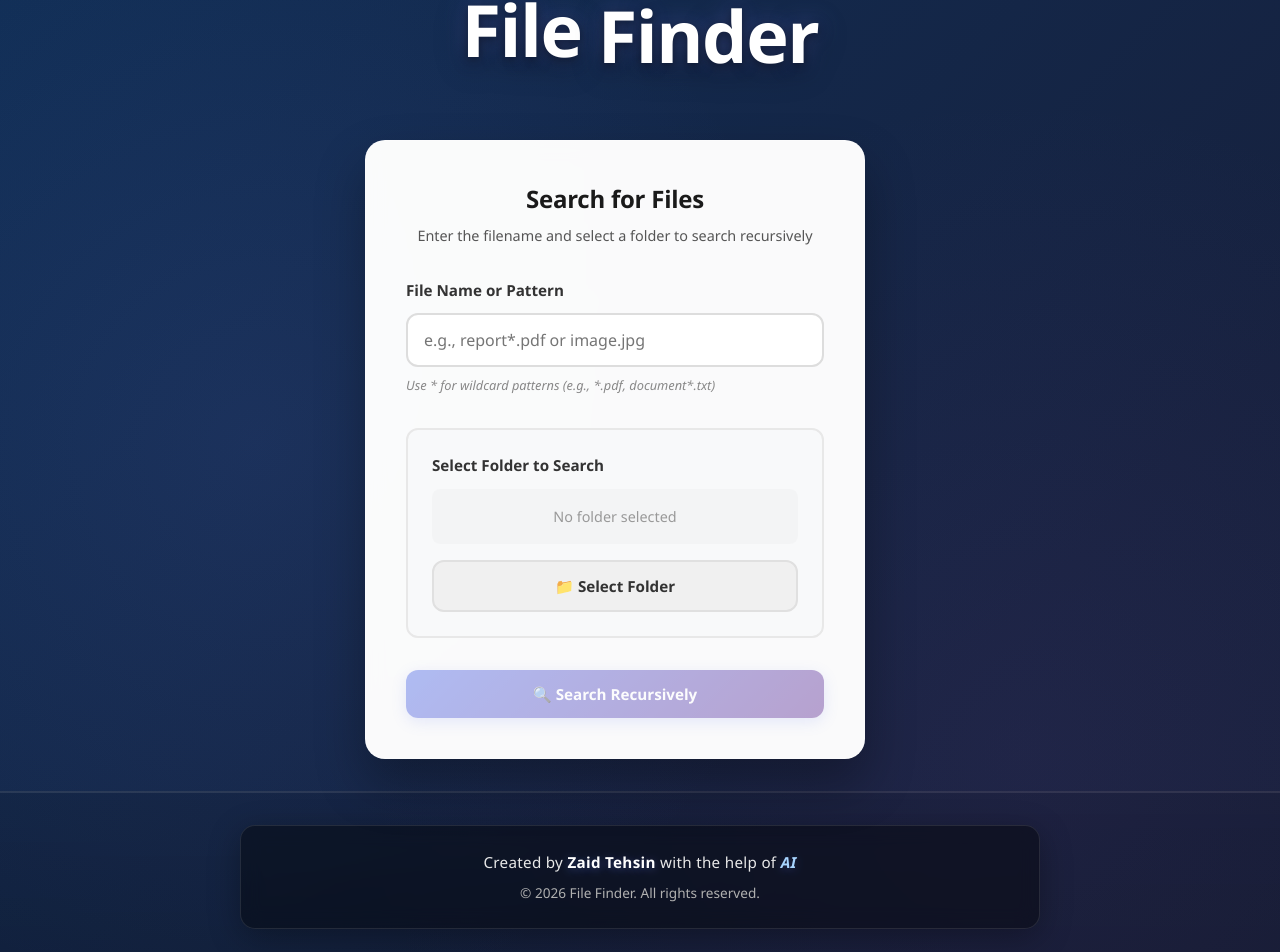
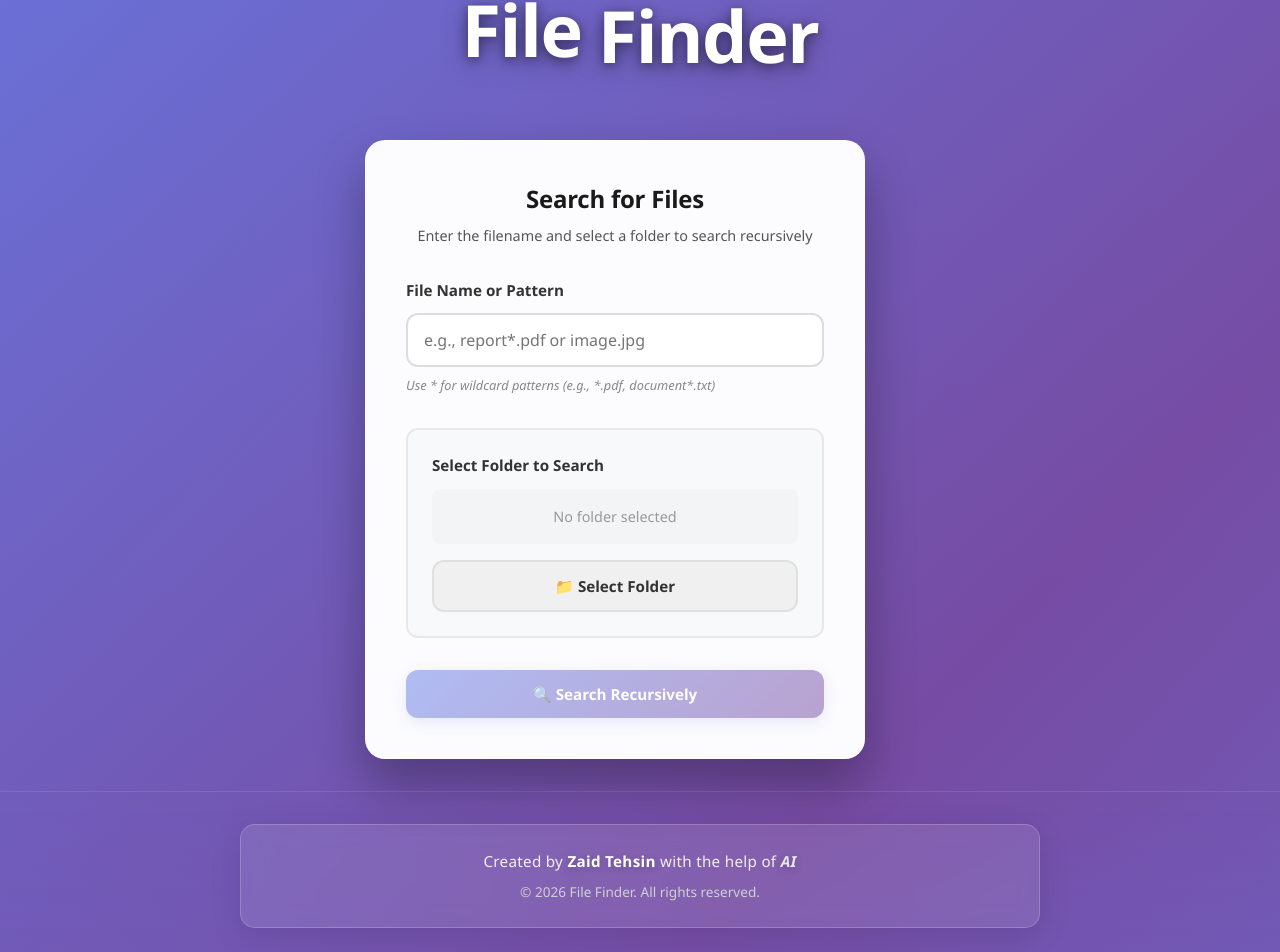
Before and after one commit to ZaidTehsinX/file-finder-app, a React (Vite) app: page / in a window 1280 px wide. Shown: the part 76-1028 px from the top of the page. Built offline with nearby package versions, Linux system fonts and the light colour scheme.

Commit message:
Revert to purple-blue gradient background and improve text visibility

```diff
--- a/src/App.css
+++ b/src/App.css
@@ -8,7 +8,7 @@
   display: flex;
   flex-direction: column;
   min-height: 100vh;
-  background: linear-gradient(135deg, #1a1a2e 0%, #16213e 25%, #0f3460 50%, #16213e 75%, #1a1a2e 100%);
+  background: linear-gradient(135deg, #667eea 0%, #764ba2 25%, #667eea 50%, #764ba2 75%, #667eea 100%);
   background-size: 400% 400%;
   animation: gradientBG 15s ease infinite;
   position: relative;
@@ -34,8 +34,7 @@
   left: 0;
   right: 0;
   bottom: 0;
-  background: radial-gradient(circle at 20% 50%, rgba(102, 126, 234, 0.1) 0%, transparent 50%),
-              radial-gradient(circle at 80% 80%, rgba(118, 75, 162, 0.1) 0%, transparent 50%);
+  background: linear-gradient(180deg, rgba(102, 126, 234, 0.05) 0%, rgba(118, 75, 162, 0.05) 100%);
   pointer-events: none;
 }
 
--- a/src/components/AnimatedHeading.css
+++ b/src/components/AnimatedHeading.css
@@ -23,10 +23,9 @@
 .word {
   color: #ffffff;
   text-shadow:
-    0 4px 15px rgba(0, 0, 0, 0.4),
-    0 2px 8px rgba(0, 0, 0, 0.3),
-    0 0 20px rgba(102, 126, 234, 0.5);
-  filter: drop-shadow(0 6px 12px rgba(0, 0, 0, 0.3));
+    0 4px 15px rgba(0, 0, 0, 0.3),
+    0 2px 8px rgba(0, 0, 0, 0.2);
+  filter: drop-shadow(0 6px 12px rgba(0, 0, 0, 0.2));
   animation: glowPulse 3s ease-in-out infinite;
   position: relative;
   font-weight: 900;
@@ -43,15 +42,13 @@
 @keyframes glowPulse {
   0%, 100% {
     text-shadow:
-      0 4px 15px rgba(0, 0, 0, 0.4),
-      0 2px 8px rgba(0, 0, 0, 0.3),
-      0 0 20px rgba(102, 126, 234, 0.5);
+      0 4px 15px rgba(0, 0, 0, 0.3),
+      0 2px 8px rgba(0, 0, 0, 0.2);
   }
   50% {
     text-shadow:
-      0 6px 25px rgba(0, 0, 0, 0.5),
-      0 3px 12px rgba(0, 0, 0, 0.4),
-      0 0 30px rgba(102, 126, 234, 0.7);
+      0 6px 25px rgba(0, 0, 0, 0.4),
+      0 3px 12px rgba(0, 0, 0, 0.3);
   }
 }
 
@@ -76,7 +73,6 @@
 .animated-heading:hover .word {
   animation-duration: 2s;
   text-shadow:
-    0 6px 25px rgba(0, 0, 0, 0.5),
-    0 3px 12px rgba(0, 0, 0, 0.4),
-    0 0 30px rgba(102, 126, 234, 0.8);
+    0 6px 25px rgba(0, 0, 0, 0.4),
+    0 3px 12px rgba(0, 0, 0, 0.3);
 }
--- a/src/components/Footer.css
+++ b/src/components/Footer.css
@@ -1,26 +1,26 @@
 .footer {
   margin-top: auto;
   padding: 2rem 1rem;
-  background: linear-gradient(180deg, rgba(0, 0, 0, 0.1), rgba(0, 0, 0, 0.15));
-  border-top: 2px solid rgba(255, 255, 255, 0.1);
+  background: linear-gradient(180deg, transparent, rgba(102, 126, 234, 0.05));
+  border-top: 1px solid rgba(255, 255, 255, 0.1);
 }
 
 .footer-content {
   max-width: 800px;
   margin: 0 auto;
-  background: rgba(0, 0, 0, 0.4);
+  background: rgba(255, 255, 255, 0.1);
   border-radius: 15px;
   padding: 1.5rem;
   backdrop-filter: blur(10px);
-  border: 1px solid rgba(255, 255, 255, 0.1);
-  box-shadow: 0 8px 32px rgba(0, 0, 0, 0.3);
+  border: 1px solid rgba(255, 255, 255, 0.2);
+  box-shadow: 0 8px 32px rgba(0, 0, 0, 0.1);
   text-align: center;
 }
 
 .footer-text {
   margin: 0 0 0.5rem 0;
   font-size: 0.95rem;
-  color: #e8e8e8;
+  color: #f0f0f0;
   font-weight: 500;
   letter-spacing: 0.3px;
 }
@@ -28,20 +28,20 @@
 .author-name {
   color: #ffffff;
   font-weight: 700;
-  text-shadow: 0 2px 8px rgba(102, 126, 234, 0.4);
+  text-shadow: 0 2px 8px rgba(0, 0, 0, 0.2);
 }
 
 .ai-name {
-  color: #a8d5ff;
+  color: #e8e8e8;
   font-weight: 700;
   font-style: italic;
-  text-shadow: 0 2px 8px rgba(102, 126, 234, 0.3);
+  text-shadow: 0 2px 8px rgba(0, 0, 0, 0.2);
 }
 
 .footer-year {
   margin: 0;
   font-size: 0.85rem;
-  color: #b0b0b0;
+  color: #d0d0d0;
 }
 
 @media (max-width: 600px) {
```
